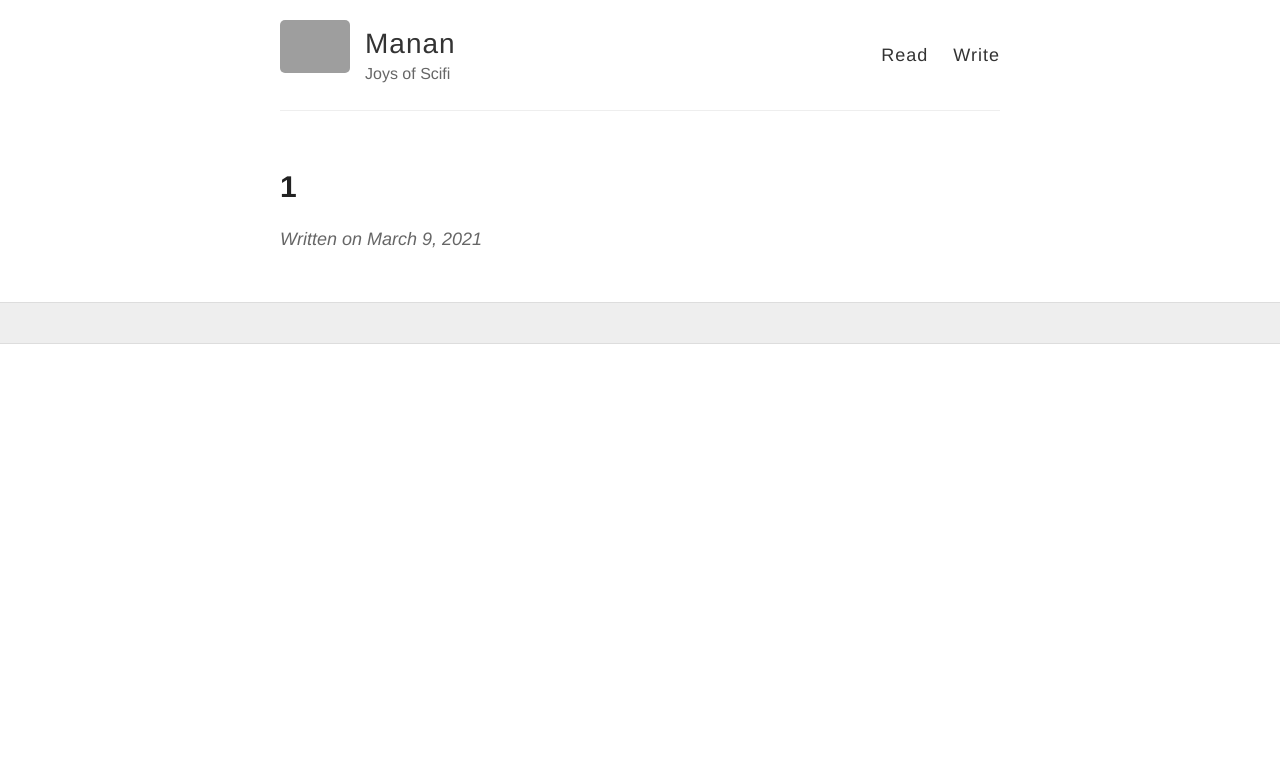
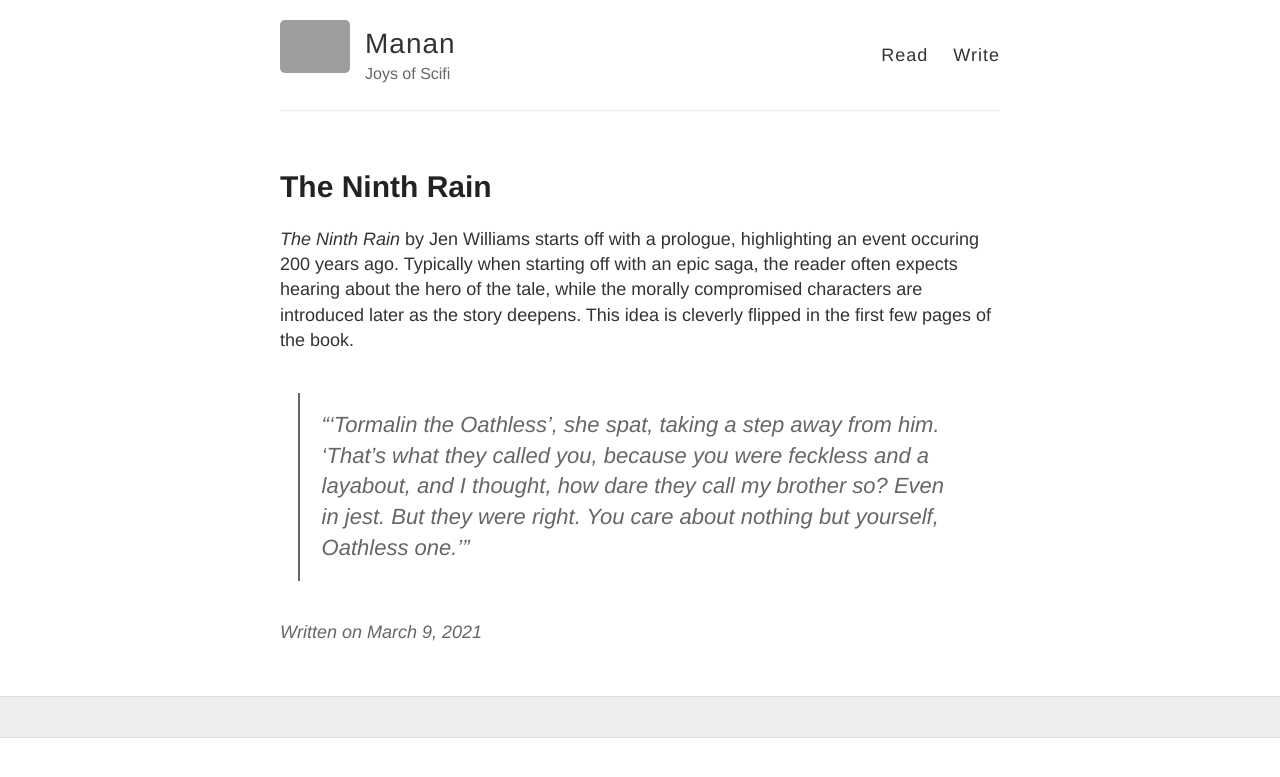
Before and after one commit to MLbyML/Addons, a Jekyll site: the page built from _posts/2021-03-09-1.md, in a window 1280 px wide. Shown: the top 777 px of the page. Built offline with Jekyll 4.4.1, drawn with Linux system fonts in a browser that asks for light colours; a script that is not in the unit is left out; comment, search, counter and statistics services are not loaded; grey boxes are pictures that could not be loaded.

Commit message:
new post

```diff
--- a/_posts/2021-03-09-1.md
+++ b/_posts/2021-03-09-1.md
@@ -1,8 +1,12 @@
 ---
 layout: post
-title: 1
-categories: Coding
+title: The Ninth Rain
+categories: Fantasy
 tags:
 mathjax: true
 comments: true
 ---
+
+*The Ninth Rain* by Jen Williams starts off with a prologue, highlighting an event occuring 200 years ago. Typically when starting off with an epic saga, the reader often expects hearing about the hero of the tale, while the morally compromised characters are introduced later as the story deepens. This idea is cleverly flipped in the first few pages of the book.
+
+>"'Tormalin the Oathless', she spat, taking a step away from him. 'That's what they called you, because you were feckless and a layabout, and I thought, how dare they call my brother so? Even in jest. But they were right. You care about nothing but yourself, Oathless one.'"
```
